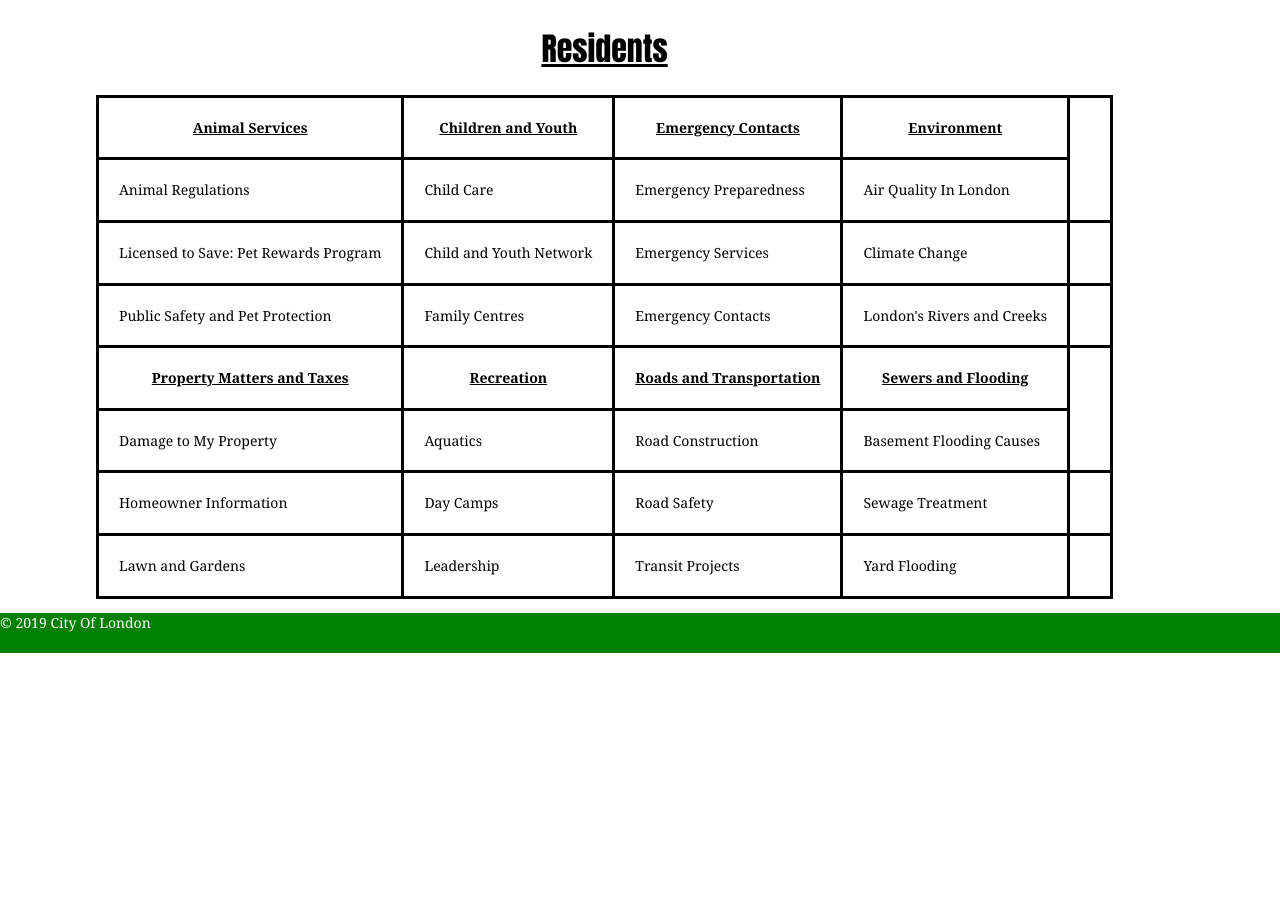
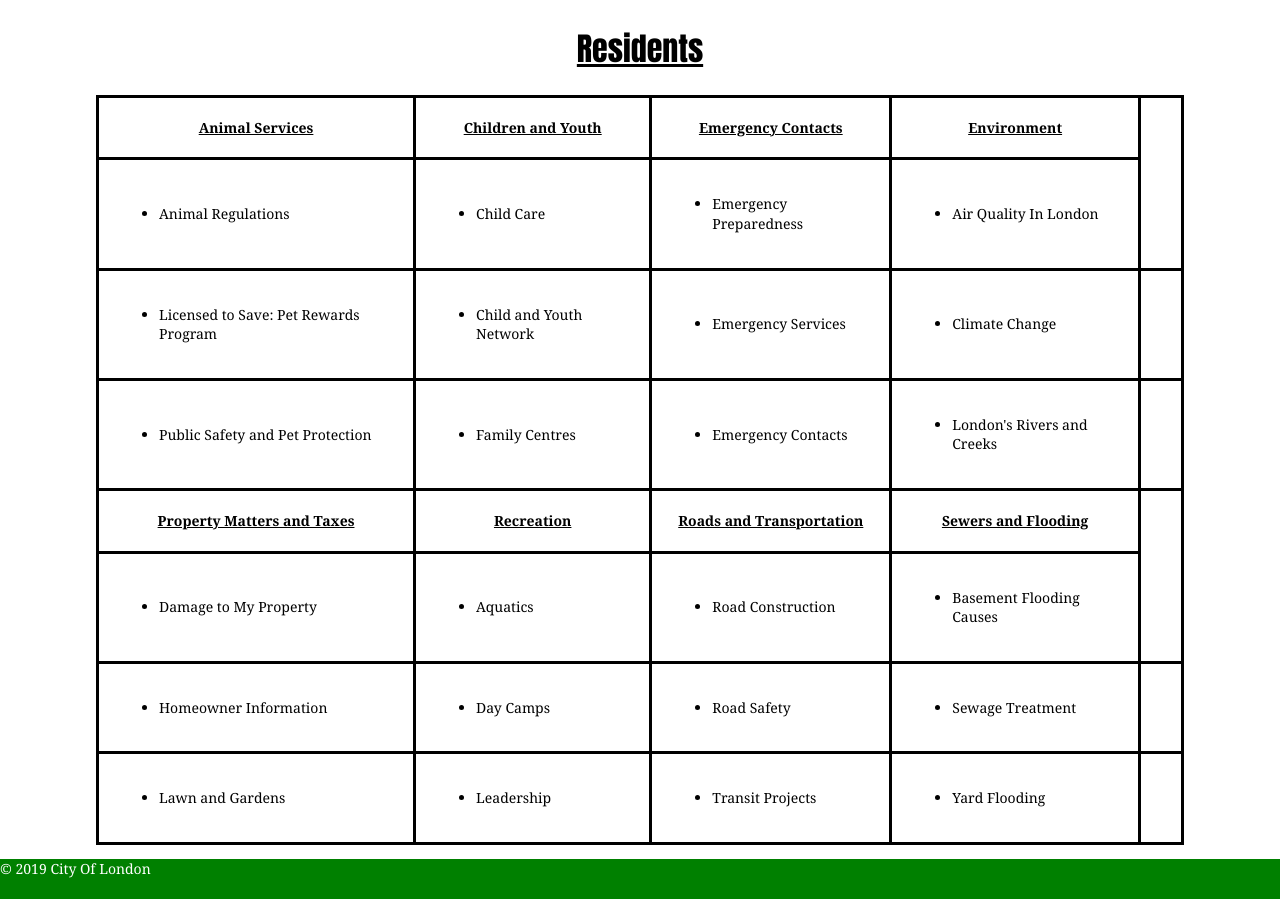
Before and after one commit to kirstenjeffrey/CityOfLondon, a plain HTML site: page Resident.html in a window 1280 px wide. Shown: the part 603-1502 px from the top of the page. Before the commit the page ends 1256 px from the top, so only its background shows below. Drawn offline with Linux system fonts and the light colour scheme.

Commit message:
Updated Resident

```diff
--- a/Resident.html
+++ b/Resident.html
@@ -1,7 +1,7 @@
 <!doctype html>
 <html lang="en">
 <head>
-	<img src="Images/londonlogo.png" width="100" height="75" align='left' alt="logo"/>
+	<img src="Images/londonlogo.png" width="100" height="125" align='left' alt="logo"/>
 	<title>City Of London</title>
 	<meta name="viewport" content="width=device-width, initial-scale=1.0"/>
 	<link rel="stylesheet" href="CSS/layout.css" />
@@ -54,46 +54,46 @@
 	<th><u>Environment</u></th>
   </tr>
   <tr>
-    <td>Animal Regulations</td>
-	<td>Child Care</td>
-	<td>Emergency Preparedness</td>
-	<td>Air Quality In London</td>
+    <td><ul><li>Animal Regulations</ul></li></td>
+	<td><ul><li>Child Care</ul></li></td>
+	<td><ul><li>Emergency Preparedness</ul></li></td>
+	<td><ul><li>Air Quality In London</ul></li></td>
   </tr>
   <tr>
-    <td>Licensed to Save: Pet Rewards Program</td>
-    <td>Child and Youth Network</td>
-	<td>Emergency Services</td>
-	<td>Climate Change<td>
+    <td><ul><li>Licensed to Save: Pet Rewards Program</ul></li></td>
+    <td><ul><li>Child and Youth Network</ul></li></td>
+	<td><ul><li>Emergency Services</ul></li></td>
+	<td><ul><li>Climate Change</ul></li><td>
   </tr>
   <tr>
-	<td>Public Safety and Pet Protection</td>
-    <td>Family Centres</td>
-	<td>Emergency Contacts</td>
-	<td>London's Rivers and Creeks<td>
+	<td><ul><li>Public Safety and Pet Protection</ul></li></td>
+    <td><ul><li>Family Centres</ul></li></td>
+	<td><ul><li>Emergency Contacts</ul></li></td>
+	<td><ul><li>London's Rivers and Creeks</ul></li><td>
   </tr>
   <tr>
-    <th><u>Property Matters and Taxes</u></th>
-    <th><u>Recreation</th>
-	<th><u>Roads and Transportation</u></th>
-	<th><u>Sewers and Flooding</u></th>
+    <th id="padding"><u>Property Matters and Taxes</u></th>
+    <th id="padding"><u>Recreation</th>
+	<th id="padding"><u>Roads and Transportation</u></th>
+	<th id="padding"><u>Sewers and Flooding</u></th>
   </tr>
   <tr>
-    <td>Damage to My Property</td>
-	<td>Aquatics</td>
-	<td>Road Construction</td>
-	<td>Basement Flooding Causes</td>
+    <td><ul><li>Damage to My Property</ul></li></td>
+	<td><ul><li>Aquatics</ul></li></td>
+	<td><ul><li>Road Construction</ul></li></td>
+	<td><ul><li>Basement Flooding Causes</ul></li></td>
   </tr>
   <tr>
-    <td>Homeowner Information</td>
-    <td>Day Camps</td>
-	<td>Road Safety</td>
-	<td>Sewage Treatment<td>
+    <td><ul><li>Homeowner Information</ul></li></td>
+    <td><ul><li>Day Camps</ul></li></td>
+	<td><ul><li>Road Safety</ul></li></td>
+	<td><ul><li>Sewage Treatment</ul></li><td>
   </tr>
   <tr>
-	<td>Lawn and Gardens</td>
-    <td>Leadership</td>
-	<td>Transit Projects</td>
-	<td>Yard Flooding<td>
+	<td><ul><li>Lawn and Gardens</ul></li></td>
+    <td><ul><li>Leadership</ul></li></td>
+	<td><ul><li>Transit Projects</ul></li></td>
+	<td><ul><li>Yard Flooding</ul></li><td>
   </tr>
  </table>
 
```
